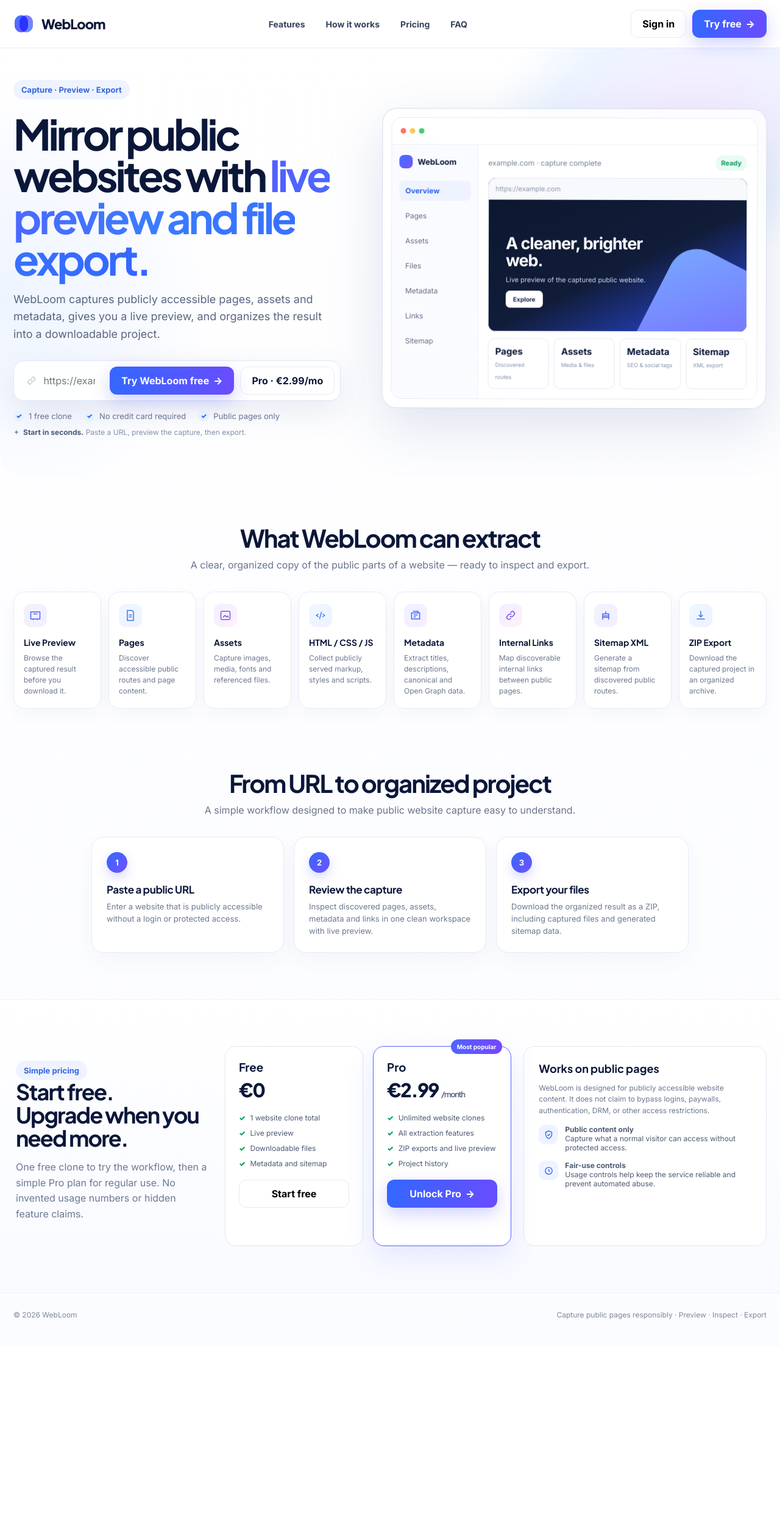
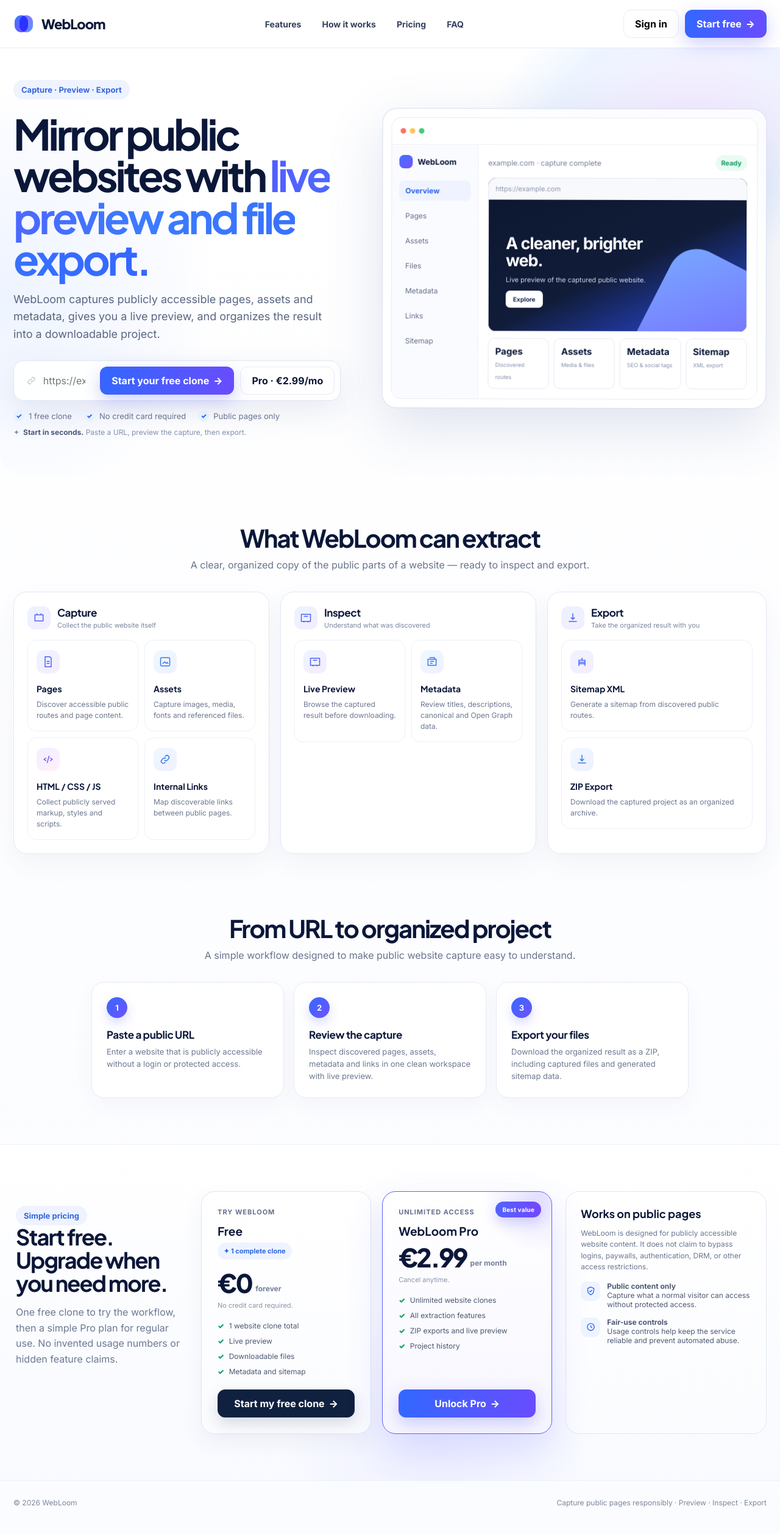
Before and after one commit to greenman9909-cmd/spa-ripper, a Flask app: page / in a window 1280 px wide. Shown: the whole page at 61% size. Before the commit the page ends 2163 px from the top, so only its background shows below. Run offline with Flask 3, Linux system fonts and the light colour scheme.

Commit message:
Reorganize WebLoom features and upgrade pricing CTAs

```diff
--- a/web/templates/index.html
+++ b/web/templates/index.html
@@ -76,21 +76,21 @@
     .section-title{text-align:center;margin-bottom:34px}
     .section-title h2{font-size:clamp(31px,3.2vw,40px);letter-spacing:-.05em;margin:0 0 9px}
     .section-title p{margin:0;color:#68748d}
-    .features{display:grid;grid-template-columns:repeat(8,1fr);gap:12px}
-    .feature{border:1px solid var(--line);border-radius:18px;padding:19px 16px;min-height:168px;background:rgba(255,255,255,.94);box-shadow:0 10px 30px rgba(42,69,129,.035);transition:transform .2s ease,box-shadow .2s ease,border-color .2s ease}.feature:hover{transform:translateY(-4px);box-shadow:0 18px 38px rgba(42,69,129,.09);border-color:#dce3f4}
+    .feature-groups{display:grid;grid-template-columns:1.05fr 1.05fr .9fr;gap:18px}.feature-group{border:1px solid #e3e8f3;border-radius:22px;background:rgba(255,255,255,.9);padding:22px;box-shadow:0 16px 42px rgba(46,70,126,.055)}.group-head{display:flex;align-items:center;gap:11px;margin-bottom:17px}.group-head .group-icon{width:38px;height:38px;border-radius:12px;display:grid;place-items:center;background:linear-gradient(145deg,#ecf3ff,#f3edff);color:#4d65f5}.group-head svg{width:20px;height:20px;stroke:currentColor;fill:none;stroke-width:1.8}.group-head h3{margin:0;font-size:17px;letter-spacing:-.025em}.group-head p{margin:3px 0 0;color:#7a869e;font-size:11px}.features{display:grid;grid-template-columns:1fr 1fr;gap:10px}.feature-group.export .features{grid-template-columns:1fr}.pricing-zone{position:relative;overflow:hidden}.pricing-zone:before{content:"";position:absolute;width:520px;height:520px;border-radius:50%;left:36%;top:42%;background:radial-gradient(circle,rgba(100,88,255,.07),rgba(255,255,255,0) 68%);pointer-events:none}.pricing{position:relative;z-index:1}
+    .feature{border:1px solid #edf0f6;border-radius:15px;padding:16px 14px;min-height:142px;background:#fff;box-shadow:none;transition:transform .2s ease,box-shadow .2s ease,border-color .2s ease}.feature:hover{transform:translateY(-3px);box-shadow:0 14px 30px rgba(42,69,129,.08);border-color:#dce3f4}
     .icon{width:38px;height:38px;border-radius:12px;display:grid;place-items:center;margin-bottom:16px;background:linear-gradient(145deg,#eef3ff,#f5edff);color:#4a64f7}
     .icon svg{width:20px;height:20px;stroke:currentColor;fill:none;stroke-width:1.8}.feature:nth-child(2n) .icon{background:linear-gradient(145deg,#eef8ff,#eef1ff);color:#3978ef}.feature:nth-child(3n) .icon{background:linear-gradient(145deg,#f2efff,#fff0fb);color:#7655ef}
     .feature h3{font-size:14px;margin:0 0 8px}.feature p{font-size:12px;line-height:1.5;color:#6d7890;margin:0}
     .how-zone{padding-top:20px}.steps{display:grid;grid-template-columns:repeat(3,1fr);gap:16px;max-width:980px;margin:0 auto}.step{position:relative;border:1px solid var(--line);background:#fff;border-radius:20px;padding:24px;box-shadow:0 12px 34px rgba(42,69,129,.045)}.stepnum{width:34px;height:34px;border-radius:50%;display:grid;place-items:center;background:linear-gradient(135deg,#3569ff,#7051ff);color:#fff;font-weight:850;font-size:13px;margin-bottom:16px;box-shadow:0 8px 18px rgba(73,87,255,.22)}.step h3{margin:0 0 7px;font-size:17px;letter-spacing:-.02em}.step p{margin:0;color:#6d7891;line-height:1.55;font-size:13px}.pricing-zone{background:linear-gradient(180deg,#fff,#f8faff);border-top:1px solid #eef1f8}
-    .pricing{display:grid;grid-template-columns:.82fr 1.18fr 1fr;gap:20px;align-items:stretch}
+    .pricing{display:grid;grid-template-columns:.72fr 1.45fr .83fr;gap:22px;align-items:stretch}
     .priceintro{padding:24px 4px}.priceintro h2{font-size:36px;line-height:1.06;letter-spacing:-.05em;margin:0 0 15px}.priceintro p{color:#6c7892;line-height:1.6}
-    .plans{display:grid;grid-template-columns:1fr 1fr;gap:16px}
-    .plan{background:#fff;border:1px solid #e1e6f1;border-radius:18px;padding:22px;position:relative}
-    .plan.pro{border:1.5px solid #5b62ff;box-shadow:0 15px 45px rgba(81,91,255,.13)}
-    .badge{position:absolute;right:14px;top:-12px;background:linear-gradient(90deg,#4f64ff,#7646ff);color:#fff;border-radius:999px;padding:6px 10px;font-size:10px;font-weight:800}
-    .plan h3{margin:0 0 6px}.money{font-size:31px;font-weight:850;letter-spacing:-.05em}.money small{font-size:13px;color:#67738c;font-weight:650}
+    .plans{display:grid;grid-template-columns:1fr 1fr;gap:18px}
+    .plan{background:linear-gradient(180deg,#fff 0%,#fbfcff 100%);border:1px solid #dfe5f1;border-radius:22px;padding:26px;position:relative;display:flex;flex-direction:column;min-height:360px;box-shadow:0 14px 34px rgba(46,70,126,.06)}
+    .plan.pro{overflow:hidden;border:1.5px solid #5b62ff;background:linear-gradient(180deg,#ffffff 0%,#f7f6ff 100%);box-shadow:0 24px 58px rgba(81,91,255,.16)}.plan.pro:before{content:"";position:absolute;width:190px;height:190px;border-radius:50%;right:-75px;top:-90px;background:radial-gradient(circle,rgba(101,79,255,.18),rgba(101,79,255,0) 70%);pointer-events:none}
+    .badge{position:absolute;right:17px;top:16px;background:linear-gradient(90deg,#4f64ff,#7646ff);color:#fff;border-radius:999px;padding:7px 11px;font-size:10px;font-weight:800;letter-spacing:.02em;box-shadow:0 8px 20px rgba(84,74,255,.22)}
+    .plan h3{margin:0 0 5px;font-size:19px}.plan-kicker{font-size:11px;font-weight:800;color:#65728e;text-transform:uppercase;letter-spacing:.09em;margin-bottom:12px}.money{display:flex;align-items:flex-end;gap:6px;font-size:42px;line-height:1;font-weight:850;letter-spacing:-.065em;margin:5px 0 2px}.money small{font-family:"Inter",sans-serif;font-size:12px;color:#74809a;font-weight:650;letter-spacing:0;padding-bottom:5px}.price-note{font-size:11px;color:#8a95aa;margin-top:7px}.free-flag{display:inline-flex;align-items:center;gap:6px;width:max-content;margin:2px 0 12px;padding:7px 10px;border-radius:999px;background:#eef4ff;color:#3268dd;font-size:11px;font-weight:800}.free-cta{width:100%;margin-top:auto;border:1px solid #1a2a50!important;background:#10203f!important;color:#fff!important;box-shadow:0 10px 24px rgba(21,39,75,.16)}.free-cta:hover{background:#182d55!important;box-shadow:0 15px 30px rgba(21,39,75,.21)}.plan .ul{margin-bottom:22px}.plan .btn{margin-top:auto}
     .ul{display:grid;gap:10px;margin:19px 0}.li{font-size:12px;color:#4d5973;display:flex;gap:8px}.tick{color:#18a16a;font-weight:900}
-    .safety{background:#fff;border:1px solid #e2e7f0;border-radius:18px;padding:24px}
+    .safety{background:linear-gradient(180deg,#fff,#fbfcff);border:1px solid #e2e7f0;border-radius:22px;padding:24px}
     .safety h3{font-size:18px;margin:0 0 9px}.safety p{font-size:12px;color:#6b7690;line-height:1.55}
     .safeitem{display:flex;gap:11px;margin-top:14px;font-size:12px;color:#4e5b74}.reveal{opacity:0;transform:translateY(18px);transition:opacity .62s ease,transform .62s cubic-bezier(.2,.7,.2,1)}.reveal.is-visible{opacity:1;transform:none}.hero-grid>div:first-child{animation:heroIn .72s cubic-bezier(.2,.7,.2,1) both}.preview{animation-delay:.08s}
     .shield{width:32px;height:32px;flex:0 0 32px;border-radius:10px;background:#eef4ff;display:grid;place-items:center;color:#3768f3}
@@ -98,15 +98,15 @@
     footer{border-top:1px solid #edf0f6;padding:28px 0 44px;color:#7b879e;font-size:12px}
     .foot{display:flex;justify-content:space-between;gap:20px;flex-wrap:wrap}
     @keyframes heroIn{from{opacity:0;transform:translateY(18px)}to{opacity:1;transform:none}}@keyframes previewFloat{0%,100%{transform:translateY(0) rotate(.15deg)}50%{transform:translateY(-8px) rotate(-.08deg)}}@keyframes gradientFlow{0%{background-position:0% 50%}100%{background-position:260% 50%}}@keyframes ctaShine{0%,62%{left:-45%;opacity:0}68%{opacity:1}80%{left:120%;opacity:0}100%{left:120%;opacity:0}}@media(prefers-reduced-motion:reduce){html{scroll-behavior:auto}.preview,.grad,.btn.primary:before,.hero-grid>div:first-child{animation:none!important}.reveal{opacity:1!important;transform:none!important;transition:none!important}}@media(max-width:1100px){
-      .hero-grid{grid-template-columns:1fr;padding-top:40px}.preview{max-width:820px}.features{grid-template-columns:repeat(4,1fr)}.pricing{grid-template-columns:1fr}.priceintro{text-align:center}.plans{max-width:740px;margin:auto;width:100%}.safety{max-width:740px;margin:auto}
+      .hero-grid{grid-template-columns:1fr;padding-top:40px}.preview{max-width:820px}.feature-groups{grid-template-columns:1fr}.features{grid-template-columns:repeat(2,1fr)}.feature-group.export .features{grid-template-columns:1fr 1fr}.pricing{grid-template-columns:1fr}.priceintro{text-align:center}.plans{max-width:760px;margin:auto;width:100%}.safety{max-width:760px;margin:auto}
     }
     @media(max-width:760px){.steps{grid-template-columns:1fr}.site-header{position:sticky}.nav{height:68px}
       .wrap{width:min(100% - 28px,1420px)}.links{display:none}.nav{height:70px}.navcta .btn:first-child{display:none}
       .hero-grid{min-height:auto;gap:34px;padding:34px 0 44px}h1{font-size:45px}.lead{font-size:16px}
       .urlbar{grid-template-columns:1fr}.urlbar>.btn{width:100%}.app{grid-template-columns:94px 1fr}.side{padding:12px 8px}.menu span{font-size:10px;padding:8px 6px}.sidebrand{font-size:0}.summary{grid-template-columns:1fr 1fr}
-      .features{grid-template-columns:repeat(2,1fr)}.feature{min-height:155px}.plans{grid-template-columns:1fr}.section{padding:54px 0}
+      .features{grid-template-columns:1fr 1fr}.feature-group.export .features{grid-template-columns:1fr 1fr}.feature{min-height:138px}.plans{grid-template-columns:1fr}.section{padding:54px 0}
     }
-    @media(max-width:480px){h1{font-size:39px}.hero{border-radius:0 0 26px 26px}.features{grid-template-columns:1fr}.app{grid-template-columns:76px 1fr}.browser{min-width:0}.sitecopy{left:18px}.sitecopy strong{font-size:22px}.summary{grid-template-columns:1fr 1fr}.navcta .btn.primary{padding:10px 12px}}
+    @media(max-width:480px){h1{font-size:39px}.hero{border-radius:0 0 26px 26px}.features,.feature-group.export .features{grid-template-columns:1fr}.app{grid-template-columns:76px 1fr}.browser{min-width:0}.sitecopy{left:18px}.sitecopy strong{font-size:22px}.summary{grid-template-columns:1fr 1fr}.navcta .btn.primary{padding:10px 12px}}
   </style>
 </head>
 <body>
@@ -116,7 +116,7 @@
       <div class="links">
         <a href="#features">Features</a><a href="#how">How it works</a><a href="#pricing">Pricing</a><a href="#faq">FAQ</a>
       </div>
-      <div class="navcta"><button class="btn">Sign in</button><a class="btn primary" href="#pricing"><span>Try free</span><span class="cta-arrow">→</span></a></div>
+      <div class="navcta"><button class="btn">Sign in</button><a class="btn primary" href="#pricing"><span>Start free</span><span class="cta-arrow">→</span></a></div>
     </nav>
   </div></header>
 
@@ -132,7 +132,7 @@
               <svg viewBox="0 0 24 24" fill="none"><path d="M10.4 13.6a4.5 4.5 0 0 0 6.4 0l2.8-2.8a4.5 4.5 0 1 0-6.4-6.4l-1.6 1.6"/><path d="M13.6 10.4a4.5 4.5 0 0 0-6.4 0l-2.8 2.8a4.5 4.5 0 0 0 6.4 6.4l1.6-1.6"/></svg>
               <input placeholder="https://example.com" aria-label="Website URL" />
             </label>
-            <button class="btn primary" type="button"><span>Try WebLoom free</span><span class="cta-arrow">→</span></button>
+            <button class="btn primary" type="button"><span>Start your free clone</span><span class="cta-arrow">→</span></button>
             <a class="btn" href="#pricing">Pro · €2.99/mo</a>
           </div>
           <div class="subline">
@@ -172,15 +172,30 @@
 
     <section class="section wrap reveal" id="features">
       <div class="section-title"><h2>What WebLoom can extract</h2><p>A clear, organized copy of the public parts of a website — ready to inspect and export.</p></div>
-      <div class="features">
-        <article class="feature"><div class="icon"><svg viewBox="0 0 24 24"><path d="M3 5h18v14H3z"/><path d="M8 19v2m8-2v2M8 9h8"/></svg></div><h3>Live Preview</h3><p>Browse the captured result before you download it.</p></article>
-        <article class="feature"><div class="icon"><svg viewBox="0 0 24 24"><path d="M6 2h9l3 3v17H6z"/><path d="M9 11h6M9 15h6"/></svg></div><h3>Pages</h3><p>Discover accessible public routes and page content.</p></article>
-        <article class="feature"><div class="icon"><svg viewBox="0 0 24 24"><rect x="3" y="4" width="18" height="16" rx="2"/><path d="m7 16 4-4 3 3 2-2 2 3"/></svg></div><h3>Assets</h3><p>Capture images, media, fonts and referenced files.</p></article>
-        <article class="feature"><div class="icon"><svg viewBox="0 0 24 24"><path d="m8 9-4 3 4 3M16 9l4 3-4 3M14 5l-4 14"/></svg></div><h3>HTML / CSS / JS</h3><p>Collect publicly served markup, styles and scripts.</p></article>
-        <article class="feature"><div class="icon"><svg viewBox="0 0 24 24"><path d="M4 7h16v12H4z"/><path d="M7 4h10v3M8 11h8M8 15h5"/></svg></div><h3>Metadata</h3><p>Extract titles, descriptions, canonical and Open Graph data.</p></article>
-        <article class="feature"><div class="icon"><svg viewBox="0 0 24 24"><path d="M10.5 13.5a4 4 0 0 0 5.7 0l2.3-2.3a4 4 0 0 0-5.7-5.7l-1.3 1.3"/><path d="M13.5 10.5a4 4 0 0 0-5.7 0l-2.3 2.3a4 4 0 0 0 5.7 5.7l1.3-1.3"/></svg></div><h3>Internal Links</h3><p>Map discoverable internal links between public pages.</p></article>
-        <article class="feature"><div class="icon"><svg viewBox="0 0 24 24"><path d="M12 4v5M6 20v-4h12v4M6 16v-3h12v3M12 9h-6v4m6-4h6v4"/></svg></div><h3>Sitemap XML</h3><p>Generate a sitemap from discovered public routes.</p></article>
-        <article class="feature"><div class="icon"><svg viewBox="0 0 24 24"><path d="M12 3v12M8 11l4 4 4-4"/><path d="M4 19h16"/></svg></div><h3>ZIP Export</h3><p>Download the captured project in an organized archive.</p></article>
+      <div class="feature-groups">
+        <section class="feature-group">
+          <div class="group-head"><span class="group-icon"><svg viewBox="0 0 24 24"><path d="M4 6h16v12H4z"/><path d="M8 3v3m8-3v3"/></svg></span><div><h3>Capture</h3><p>Collect the public website itself</p></div></div>
+          <div class="features">
+            <article class="feature"><div class="icon"><svg viewBox="0 0 24 24"><path d="M6 2h9l3 3v17H6z"/><path d="M9 11h6M9 15h6"/></svg></div><h3>Pages</h3><p>Discover accessible public routes and page content.</p></article>
+            <article class="feature"><div class="icon"><svg viewBox="0 0 24 24"><rect x="3" y="4" width="18" height="16" rx="2"/><path d="m7 16 4-4 3 3 2-2 2 3"/></svg></div><h3>Assets</h3><p>Capture images, media, fonts and referenced files.</p></article>
+            <article class="feature"><div class="icon"><svg viewBox="0 0 24 24"><path d="m8 9-4 3 4 3M16 9l4 3-4 3M14 5l-4 14"/></svg></div><h3>HTML / CSS / JS</h3><p>Collect publicly served markup, styles and scripts.</p></article>
+            <article class="feature"><div class="icon"><svg viewBox="0 0 24 24"><path d="M10.5 13.5a4 4 0 0 0 5.7 0l2.3-2.3a4 4 0 0 0-5.7-5.7l-1.3 1.3"/><path d="M13.5 10.5a4 4 0 0 0-5.7 0l-2.3 2.3a4 4 0 0 0 5.7 5.7l1.3-1.3"/></svg></div><h3>Internal Links</h3><p>Map discoverable links between public pages.</p></article>
+          </div>
+        </section>
+        <section class="feature-group">
+          <div class="group-head"><span class="group-icon"><svg viewBox="0 0 24 24"><path d="M3 5h18v14H3z"/><path d="M8 19v2m8-2v2M8 9h8"/></svg></span><div><h3>Inspect</h3><p>Understand what was discovered</p></div></div>
+          <div class="features">
+            <article class="feature"><div class="icon"><svg viewBox="0 0 24 24"><path d="M3 5h18v14H3z"/><path d="M8 19v2m8-2v2M8 9h8"/></svg></div><h3>Live Preview</h3><p>Browse the captured result before downloading.</p></article>
+            <article class="feature"><div class="icon"><svg viewBox="0 0 24 24"><path d="M4 7h16v12H4z"/><path d="M7 4h10v3M8 11h8M8 15h5"/></svg></div><h3>Metadata</h3><p>Review titles, descriptions, canonical and Open Graph data.</p></article>
+          </div>
+        </section>
+        <section class="feature-group export">
+          <div class="group-head"><span class="group-icon"><svg viewBox="0 0 24 24"><path d="M12 3v12M8 11l4 4 4-4"/><path d="M4 19h16"/></svg></span><div><h3>Export</h3><p>Take the organized result with you</p></div></div>
+          <div class="features">
+            <article class="feature"><div class="icon"><svg viewBox="0 0 24 24"><path d="M12 4v5M6 20v-4h12v4M6 16v-3h12v3M12 9h-6v4m6-4h6v4"/></svg></div><h3>Sitemap XML</h3><p>Generate a sitemap from discovered public routes.</p></article>
+            <article class="feature"><div class="icon"><svg viewBox="0 0 24 24"><path d="M12 3v12M8 11l4 4 4-4"/><path d="M4 19h16"/></svg></div><h3>ZIP Export</h3><p>Download the captured project as an organized archive.</p></article>
+          </div>
+        </section>
       </div>
     </section>
 
@@ -199,12 +214,16 @@
         <div class="priceintro"><span class="eyebrow">Simple pricing</span><h2>Start free.<br/>Upgrade when you need more.</h2><p>One free clone to try the workflow, then a simple Pro plan for regular use. No invented usage numbers or hidden feature claims.</p></div>
         <div class="plans">
           <article class="plan">
-            <h3>Free</h3><div class="money">€0</div>
+            <div class="plan-kicker">Try WebLoom</div>
+            <h3>Free</h3>
+            <div class="free-flag">✦ 1 complete clone</div>
+            <div class="money">€0 <small>forever</small></div>
+            <div class="price-note">No credit card required.</div>
             <div class="ul"><div class="li"><span class="tick">✓</span>1 website clone total</div><div class="li"><span class="tick">✓</span>Live preview</div><div class="li"><span class="tick">✓</span>Downloadable files</div><div class="li"><span class="tick">✓</span>Metadata and sitemap</div></div>
-            <button class="btn" style="width:100%">Start free</button>
+            <button class="btn free-cta"><span>Start my free clone</span><span class="cta-arrow">→</span></button>
           </article>
           <article class="plan pro">
-            <span class="badge">Most popular</span><h3>Pro</h3><div class="money">€2.99 <small>/month</small></div>
+            <span class="badge">Best value</span><div class="plan-kicker">Unlimited access</div><h3>WebLoom Pro</h3><div class="money">€2.99 <small>per month</small></div><div class="price-note">Cancel anytime.</div>
             <div class="ul"><div class="li"><span class="tick">✓</span>Unlimited website clones</div><div class="li"><span class="tick">✓</span>All extraction features</div><div class="li"><span class="tick">✓</span>ZIP exports and live preview</div><div class="li"><span class="tick">✓</span>Project history</div></div>
             <button class="btn primary" style="width:100%"><span>Unlock Pro</span><span class="cta-arrow">→</span></button>
           </article>
```
